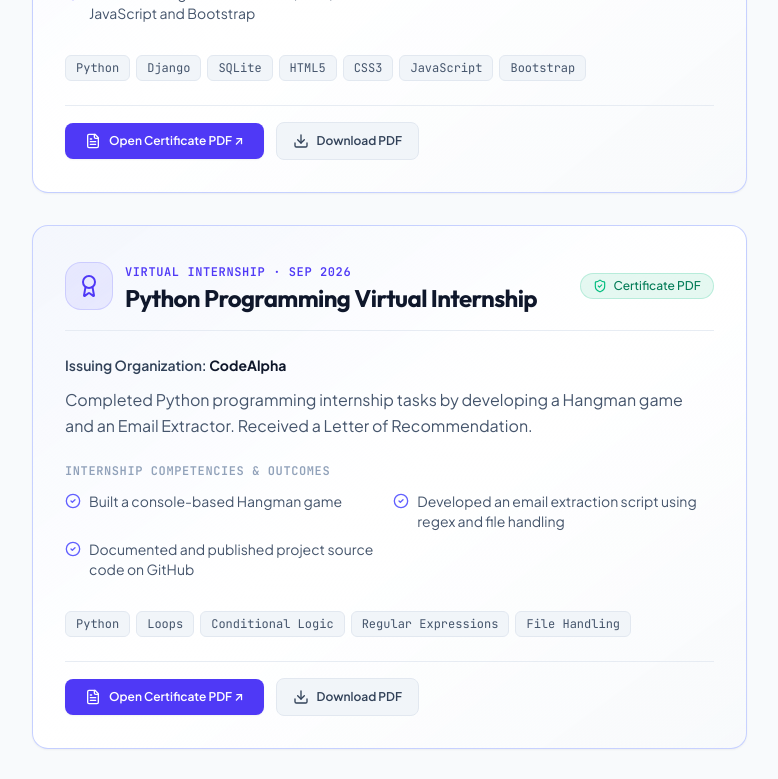
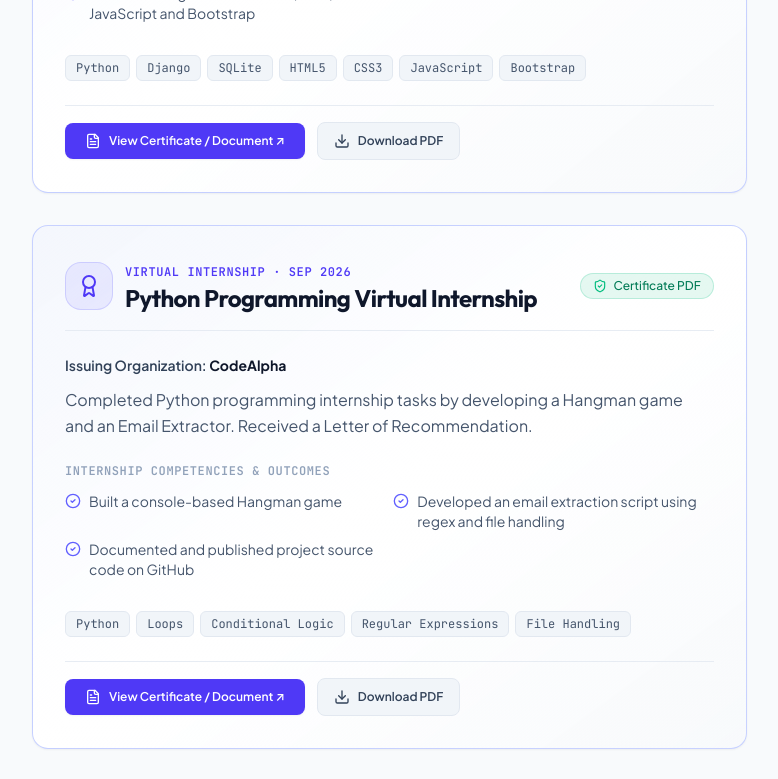
Before and after one commit to Rudra0075-ms/portfolio, a React (Vite) app in the folder rudra-madhab-sahoo---portfolio/: page / in a window 1280 px wide. Shown: the part 5600-6379 px from the top of the page, without its empty margins (64-842 px from the left). Built offline with nearby package versions, Linux system fonts and the light colour scheme.

Commit message:
Add per-certificate PDF view and download actions

```diff
--- a/rudra-madhab-sahoo---portfolio/src/components/Certifications.tsx
+++ b/rudra-madhab-sahoo---portfolio/src/components/Certifications.tsx
@@ -105,12 +105,12 @@ export const Certifications: React.FC = () => {
                         className="btn-shine inline-flex items-center gap-2 px-5 py-2.5 rounded-lg text-xs font-semibold text-white bg-indigo-600 hover:bg-indigo-500 hover:-translate-y-0.5 transition-all shadow-xs"
                       >
                         {cert.isPdf ? <FileText className="w-4 h-4" /> : <ExternalLink className="w-4 h-4" />}
-                        <span>{cert.isPdf ? 'Open Certificate PDF ↗' : 'View Related Project ↗'}</span>
+                        <span>{cert.isPdf ? 'View Certificate / Document ↗' : 'View Related Project ↗'}</span>
                       </a>
                       {cert.isPdf && (
                         <a
                           href={cert.documentUrl}
-                          download="Rudra-Madhab-Sahoo-AI-ML-Virtual-Internship.pdf"
+                          download={cert.downloadFileName || `${cert.id}.pdf`}
                           className="inline-flex items-center gap-2 px-4 py-2.5 rounded-lg text-xs font-semibold text-slate-700 dark:text-slate-300 bg-slate-100 dark:bg-white/5 border border-slate-200 dark:border-white/10 transition-all"
                         >
                           <Download className="w-4 h-4" />
```
